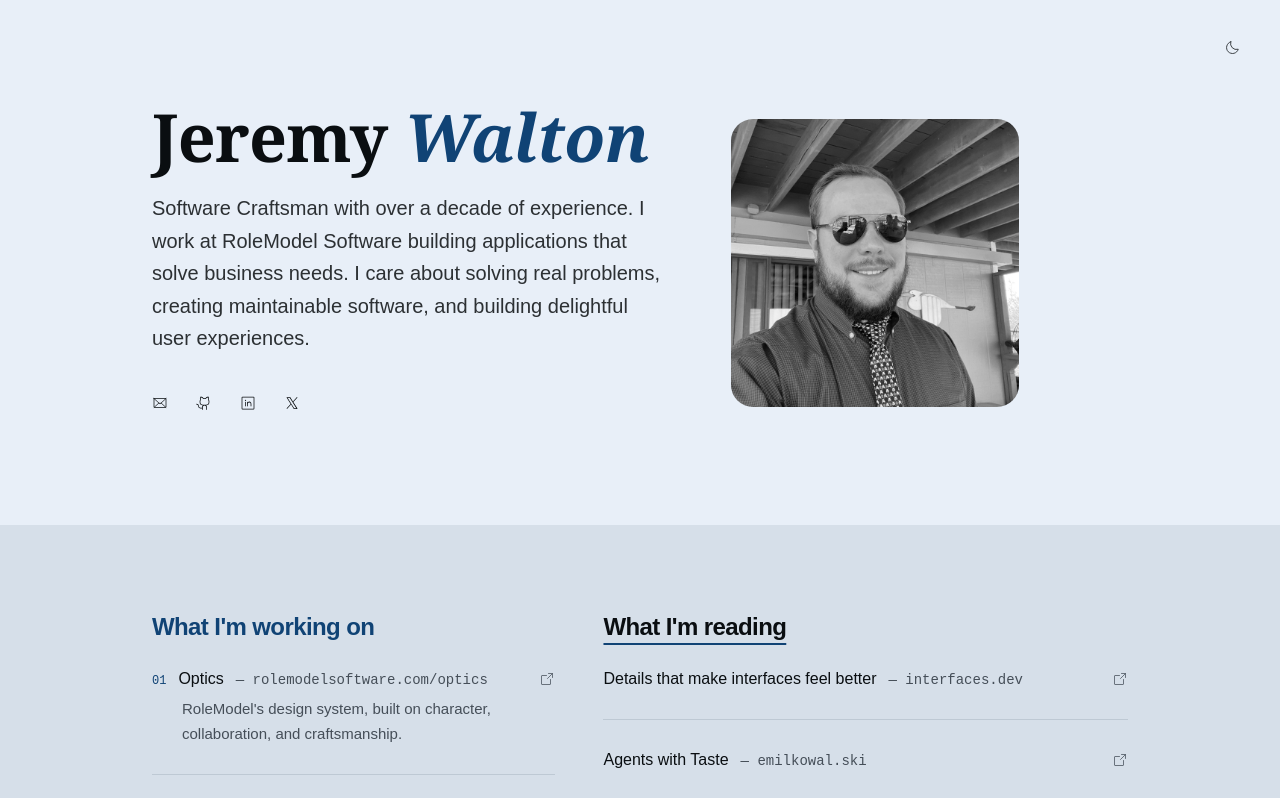
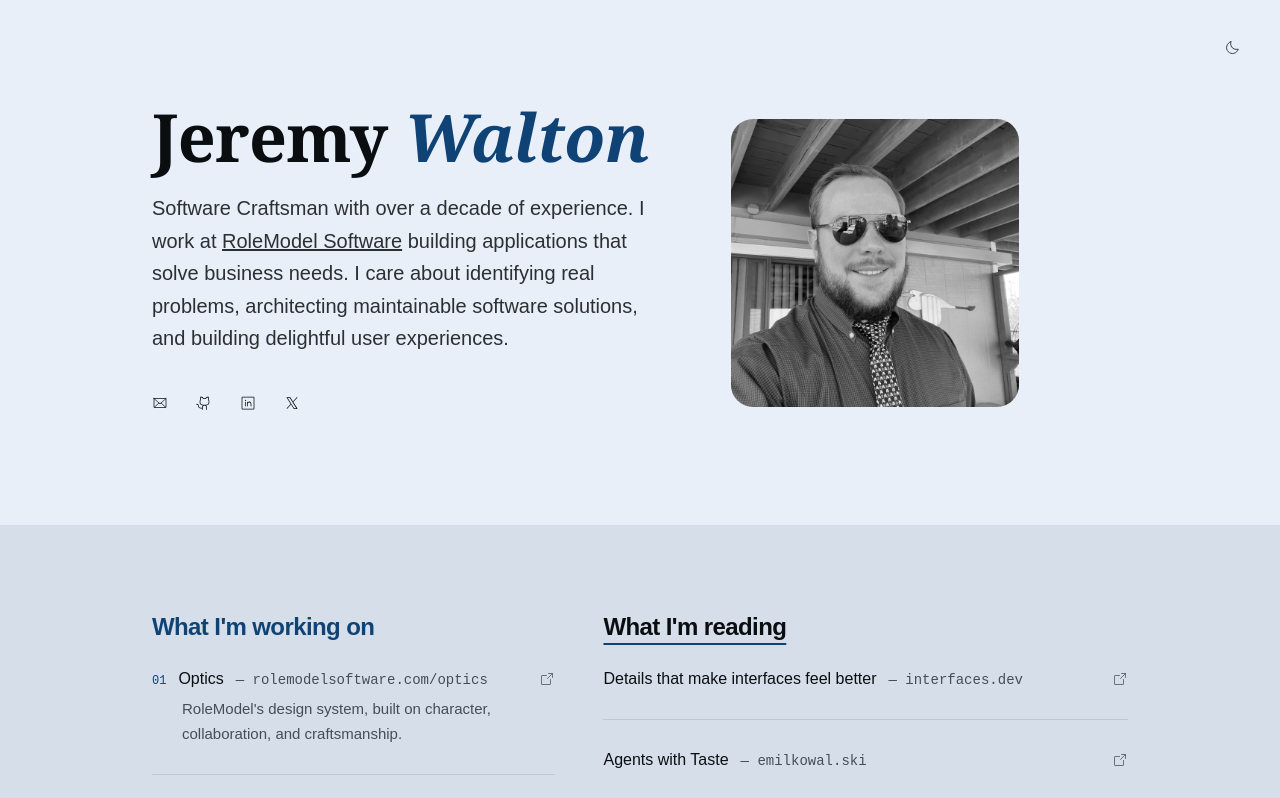
Before and after one commit to Jeremy-Walton/jeremy-walton.github.io, a React (Vite) app: page / in a window 1280 px wide. Shown: the top 798 px of the page. Built offline with nearby package versions, Linux system fonts and the light colour scheme.

Commit message:
Improve arrow animation and add link to rolemodel

```diff
--- a/src/components/intro-section.tsx
+++ b/src/components/intro-section.tsx
@@ -45,7 +45,16 @@ export function IntroSection() {
           style={{ "--i": 1 } as CSSProperties}
           className="mt-5 max-w-[65ch] text-lg leading-relaxed text-foreground/85 md:text-xl"
         >
-          Software Craftsman with over a decade of experience. I work at RoleModel Software building applications that solve business needs. I care about solving real problems, creating maintainable software, and building delightful user experiences.
+          Software Craftsman with over a decade of experience. I work at{" "}
+          <a
+            href="https://rolemodelsoftware.com/"
+            target="_blank"
+            rel="noreferrer"
+            className="underline transition-colors duration-150 hover:text-primary"
+          >
+            RoleModel Software
+          </a>{" "}
+          building applications that solve business needs. I care about identifying real problems, architecting maintainable software solutions, and building delightful user experiences.
         </p>
         <div
           style={{ "--i": 2 } as CSSProperties}
--- a/src/components/list-row.tsx
+++ b/src/components/list-row.tsx
@@ -37,7 +37,7 @@ export function ListRow({ href, title, leading, source, description }: ListRowPr
           trigger="none"
           size={16}
           weight="light"
-          className="mt-1 shrink-0 text-muted-foreground transition-colors duration-150 group-hover:text-primary"
+          className="mt-1 shrink-0 text-muted-foreground transition-all duration-[400ms] ease-out group-hover:scale-125 group-hover:text-primary"
         />
       </div>
       {description && (
```
Also changed, not shown: 1 other file (tests, documents, lock files or other folders).
